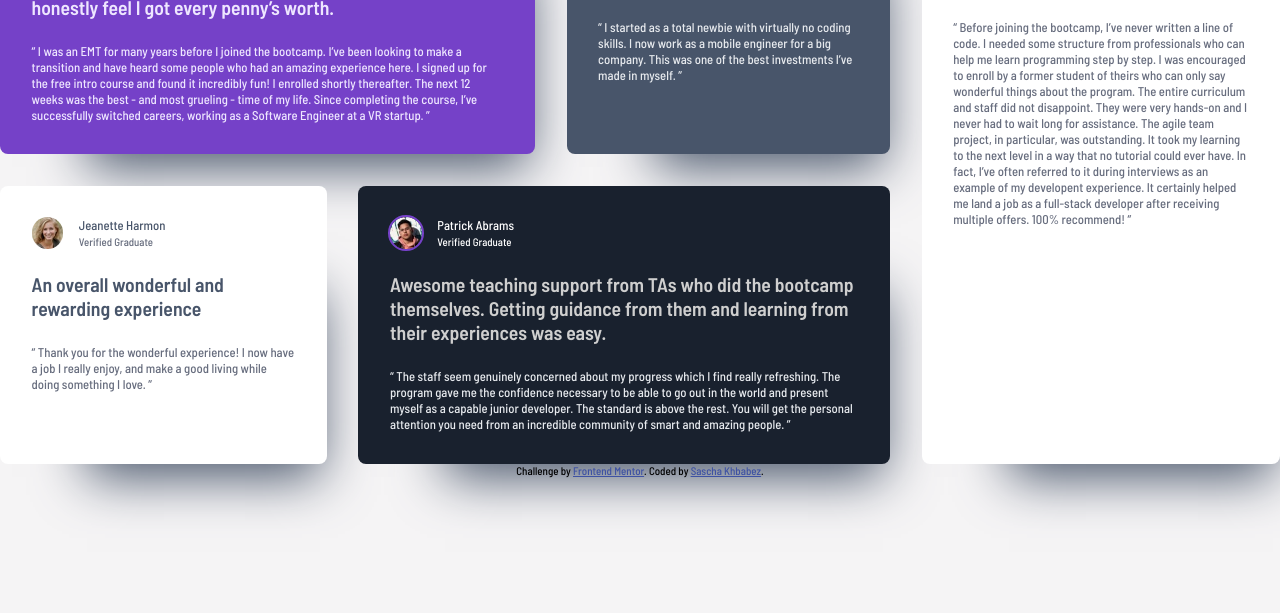
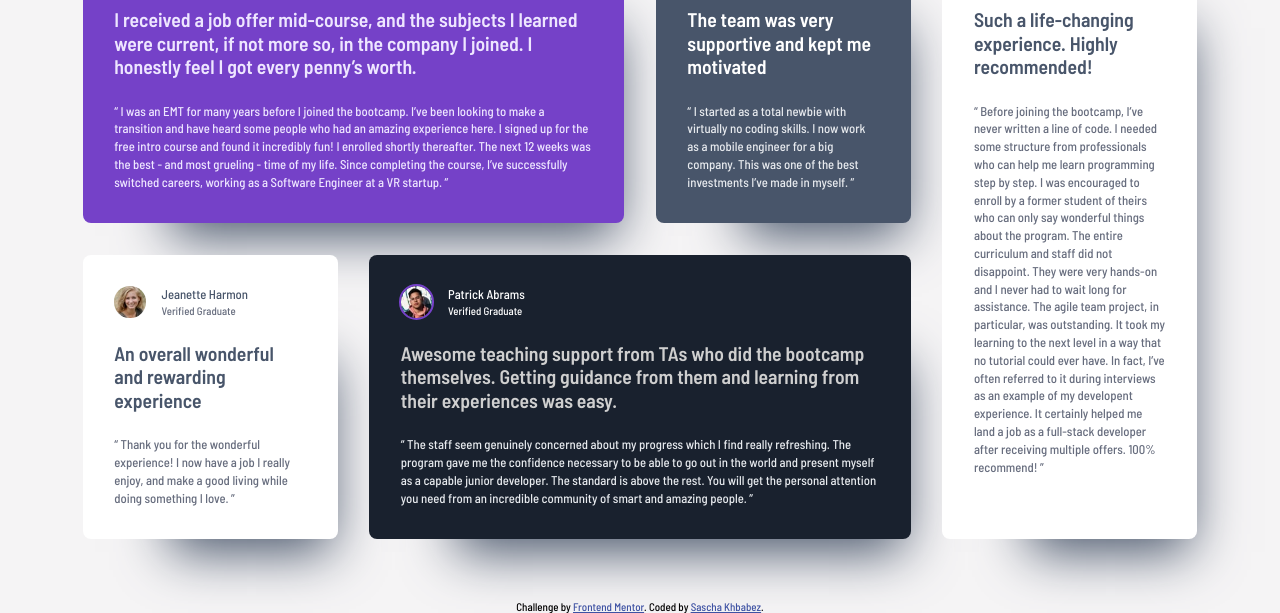
Before and after one commit to skhbabez/testimonials-grid-section-main, a plain HTML site: page index.html in a window 1280 px wide. Shown: the part 187-800 px from the top of the page. Drawn offline with Linux system fonts and the light colour scheme.

Commit message:
Fixed grid

```diff
--- a/styles.css
+++ b/styles.css
@@ -55,16 +55,17 @@ img {
 body {
   font-family: var(--font-base);
   letter-spacing: 0;
+  min-block-size: 100dvh;
   font-size: var(--step-2);
   background-color: var(--cream);
+  display: grid;
+  grid-template-rows: auto 1fr auto;
+  justify-items: center;
+  line-height: 1.2;
 }
 
-p {
-  max-inline-size: 60ch;
-}
-
-h1 {
-  max-inline-size: 50ch;
+main {
+  margin: auto;
 }
 
 ul,
@@ -75,6 +76,7 @@ ol {
 blockquote {
   font-size: var(--step-1);
   color: var(--blockquote-color);
+  line-height: 1.4;
 }
 
 blockquote::before {
@@ -92,7 +94,8 @@ blockquote::after {
 
 .testimonial-list {
   display: grid;
-  grid-template:
+  grid-template-columns: minmax(auto, 19.0625rem);
+  grid-template-areas:
     "t1"
     "t2"
     "t3"
@@ -132,13 +135,13 @@ blockquote::after {
 }
 
 .testimonial-4 {
+  grid-area: t4;
   --name-color: var(--white);
   --verified-color: var(--white);
   --push-quote-color: var(--grey-200);
   --blockquote-color: var(--grey-100);
   --testimonial-background: var(--dark-blue);
   --avatar-outline: 0.125rem solid var(--purple-500);
-  grid-area: t4;
 }
 
 .testimonial-5 {
@@ -196,7 +199,8 @@ blockquote::after {
 
 @media (min-width: 48em) {
   .testimonial-list {
-    grid-template:
+    grid-template-columns: repeat(2, minmax(auto, 19.21875rem));
+    grid-template-areas:
       "t1 t1"
       "t2 t3"
       "t4 t4"
@@ -206,7 +210,8 @@ blockquote::after {
 
 @media (min-width: 77.5em) {
   .testimonial-list {
-    grid-template:
+    grid-template-columns: repeat(4, minmax(auto, 15.9375rem));
+    grid-template-areas:
       "t1 t1 t2 t5"
       "t3 t4 t4 t5";
   }
```
